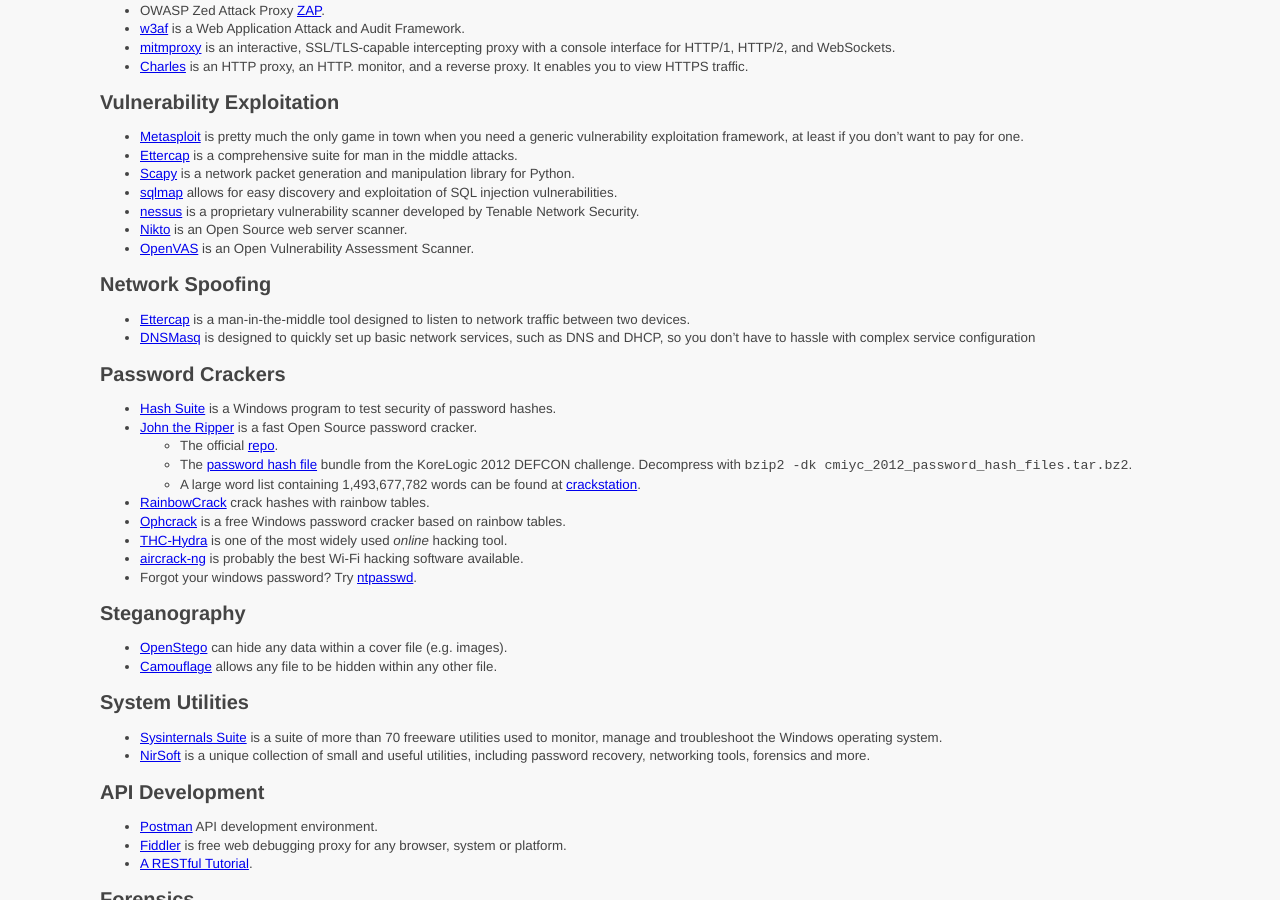
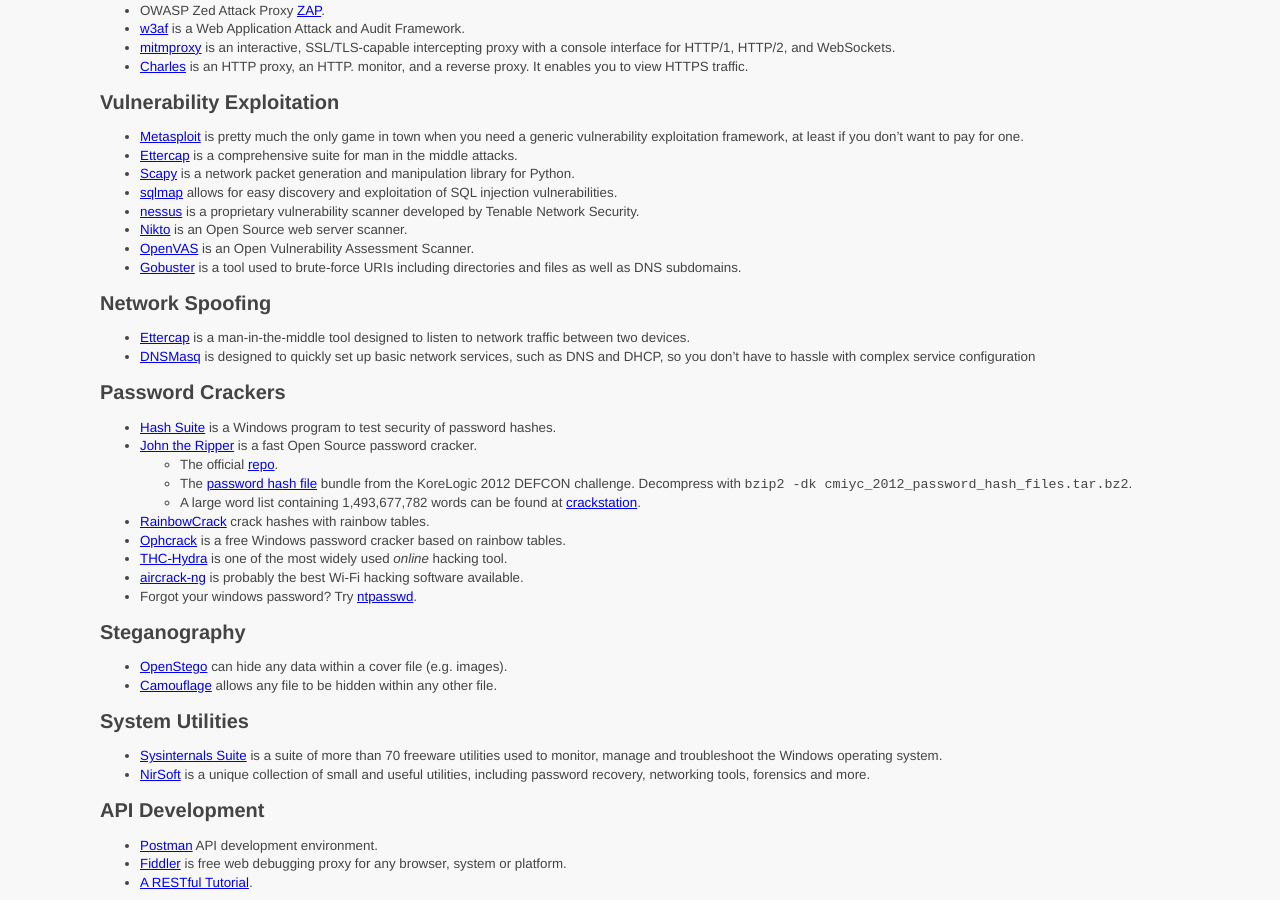
Before and after one commit to ycpcs/cs335-spring2022, a Jekyll site: the page built from resources/index.md, in a window 1280 px wide and 900 px high, scrolled down 934 px. Built offline with Jekyll 4.4.1, drawn with Linux system fonts in a browser that asks for light colours.

Commit message:
update resource

```diff
--- a/resources/index.md
+++ b/resources/index.md
@@ -66,6 +66,7 @@
 - [nessus](https://www.tenable.com/products/nessus/nessus-essentials) is a proprietary vulnerability scanner developed by Tenable Network Security.
 - [Nikto](https://cirt.net/Nikto2) is an Open Source web server scanner.
 - [OpenVAS](http://www.openvas.org/) is an Open Vulnerability Assessment Scanner.
+- [Gobuster](https://github.com/OJ/gobuster) is a tool used to brute-force URIs including directories and files as well as DNS subdomains.
 
 Network Spoofing
 ------------------------------------
```
